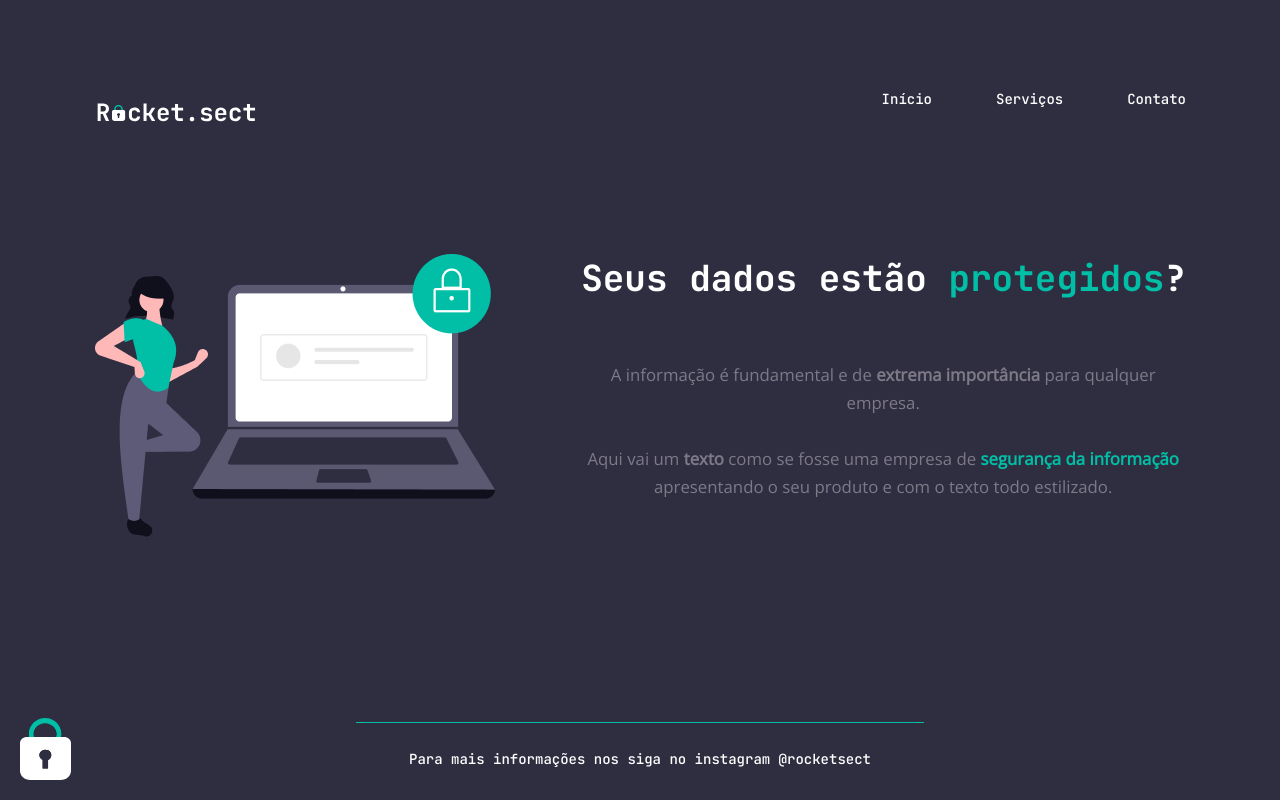
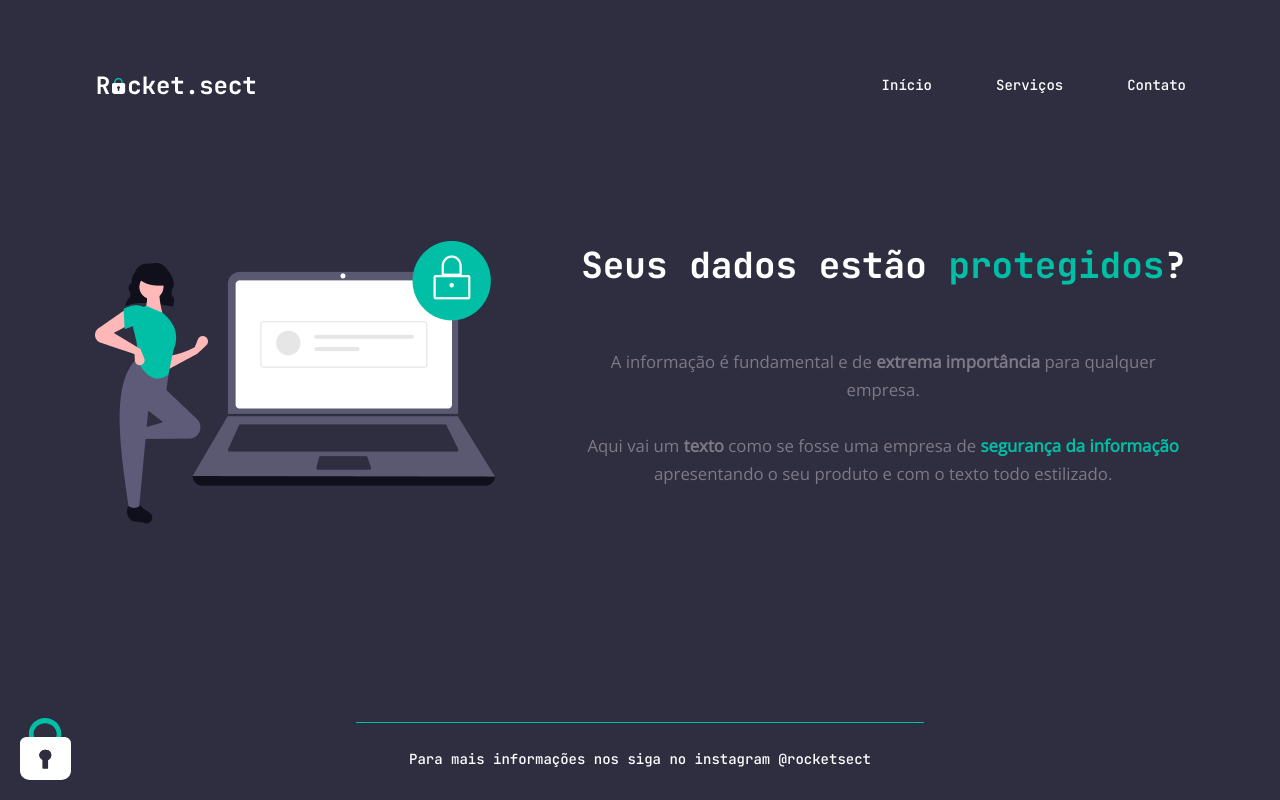
Before and after one commit to A1exLima/rocketseat-stage2-intro-html-css-desafio-avancado, a plain HTML site: page index.html in a window 1280 px wide. Drawn offline with nearby package versions, Linux system fonts and the light colour scheme.

Commit message:
Correcao bug Logo alinhamento

```diff
--- a/style.css
+++ b/style.css
@@ -23,6 +23,10 @@ nav {
     align-items: center;
     margin-bottom: 100px;
     width: 1092px;
+}
+
+nav a{
+    padding: 0;
 }
 
 nav ul{
```
Also changed, not shown: index.html (+0 -1 lines).
